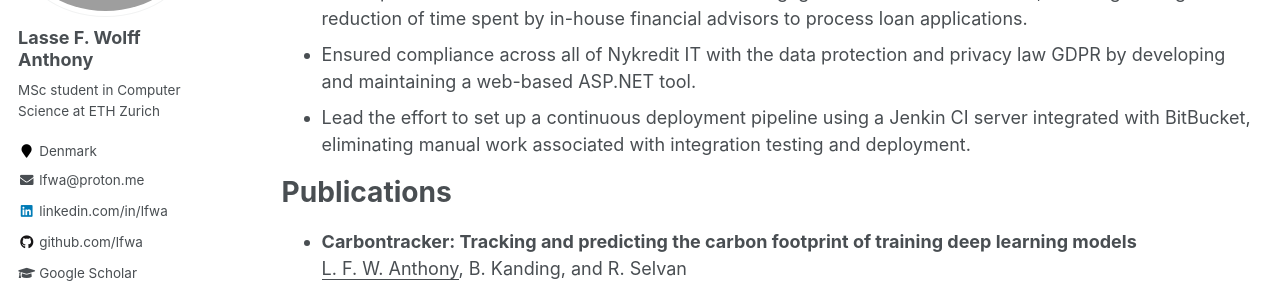
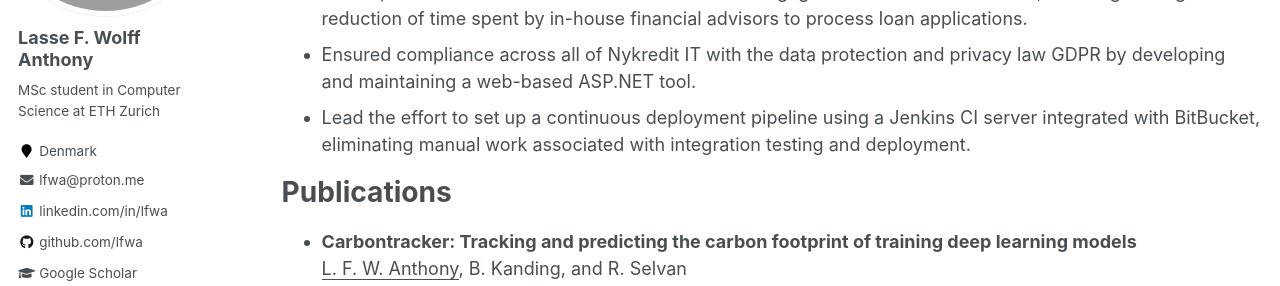
Before and after one commit to lfwa/lfwa.github.io, a Jekyll site: the page built from _pages/cv.md, in a window 1280 px wide and 900 px high, scrolled down 1087 px. Shown: the part 153-439 px from the top of the window. Built offline with Jekyll 4.4.1, drawn with Linux system fonts in a browser that asks for light colours; formulas are drawn with MathJax 3.

Commit message:
Fix mispelled Jenkins

```diff
--- a/_pages/cv.md
+++ b/_pages/cv.md
@@ -43,7 +43,7 @@ Software Developer, Oct 2018 &ndash; Jan 2020
 * Worked as a software developer in an agile C\# development team, utilizing Scrum and Kanban methodologies at one of Denmark's leading financial institutions.
 * Developed and maintained financial software for mortgage loans in .NET Framework, resulting in a significant reduction of time spent by in-house financial advisors to process loan applications.
 * Ensured compliance across all of Nykredit IT with the data protection and privacy law GDPR by developing and maintaining a web-based ASP.NET tool.
-* Lead the effort to set up a continuous deployment pipeline using a Jenkin CI server integrated with BitBucket, eliminating manual work associated with integration testing and deployment.
+* Lead the effort to set up a continuous deployment pipeline using a Jenkins CI server integrated with BitBucket, eliminating manual work associated with integration testing and deployment.
 
 Publications
 ======
```
